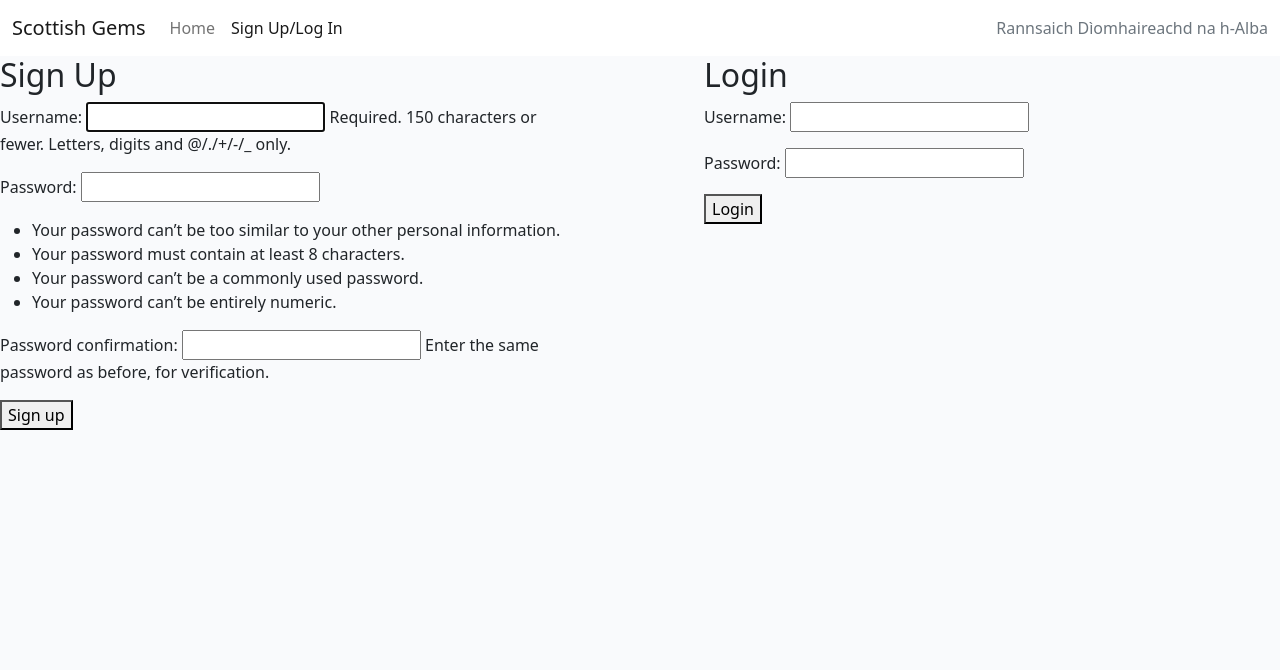
After one commit to GreenNinjaBoy/Scottish-Gems-PP4, a Django app: page /signup_login/ in a window 1280 px wide. The commit adds this page. Shown: the top 670 px of the page. Run offline with Django 4.2, Linux system fonts and the light colour scheme; parts of the project's set-up code (start-up, migrations or seed data) failed here and were passed over.

Commit message:
signup.html(transform signup.html to signup_login.html)

```diff
--- a/scottish_gems/urls.py
+++ b/scottish_gems/urls.py
@@ -1,7 +1,8 @@
 from . import views
+from .views import signup_login
 from django.urls import path
 
 urlpatterns = [
     path('', views.GemList.as_view(), name='home'),
-    path('signup/', views.signup, name='signup'),
+    path('signup_login/', signup_login, name='signup_login'),
 ]
--- a/scottish_gems/views.py
+++ b/scottish_gems/views.py
@@ -1,19 +1,39 @@
 from django.shortcuts import render
 from django.views import generic
 from .models import Post
-from django.contrib.auth.forms import UserCreationForm
+from django.contrib.auth.forms import UserCreationForm, AuthenticationForm, User
 
-def signup(request):
+class CustomUserCreationForm(UserCreationForm):
+    email = forms.EmailField(required=True)
+
+    class Meta:
+        model = User
+        fields = ("username", "email", "password1", "password2")
+
+    def save(self, commit=True):
+        user = super().save(commit=False)
+        user.email = self.cleaned_data["email"]
+        if commit:
+            user.save()
+        return user
+
+def signup_login(request):
+    signup_form = UserCreationForm()
+    login_form = AuthenticationForm()
+
     if request.method == 'POST':
-        form = UserCreationForm(request.POST)
-        if form.is_valid():
-            user = form.save()
-            login(request, user)
-            return redirect('home')
-    else:
-        form = UserCreationForm()
-    return render(request, 'accounts/signup.html', {'form': form})
+        if 'signup' in request.POST:
+            signup_form = UserCreationForm(request.POST)
+            if signup_form.is_valid():
+                signup_form.save()
+                # handle successful signup
+        elif 'login' in request.POST:
+            login_form = AuthenticationForm(data=request.POST)
+            if login_form.is_valid():
+                # handle successful login
+                pass
 
+    return render(request, 'accounts/signup_login.html', {'signup_form': signup_form, 'login_form': login_form})
 
 # Create your views here.
 
--- a/static/css/style.css
+++ b/static/css/style.css
@@ -164,3 +164,12 @@ body {
 .approval {
     color: rgb(222, 146, 168);
 }
+
+.form-container {
+    display: flex;
+    justify-content: space-between;
+}
+
+.form-wrapper {
+    width: 45%;
+}
--- /dev/null
+++ b/templates/accounts/signup_login.html
@@ -0,0 +1,23 @@
+{% extends "base.html" %}
+
+{% block content %}
+<div class="form-container">
+    <div class="form-wrapper">
+        <h2>Sign Up</h2>
+        <form method="post">
+            {% csrf_token %}
+            {{ signup_form.as_p }}
+            <button type="submit" name="signup">Sign up</button>
+        </form>
+    </div>
+
+    <div class="form-wrapper">
+        <h2>Login</h2>
+        <form method="post">
+            {% csrf_token %}
+            {{ login_form.as_p }}
+            <button type="submit" name="login">Login</button>
+        </form>
+    </div>
+</div>
+{% endblock %}
--- a/templates/base.html
+++ b/templates/base.html
@@ -43,7 +43,7 @@
                         <a class="nav-link {% if request.path == home_url %}active{% endif %}" aria-current="page" href="{% url 'home' %}">Home</a>
                     </li>
                     <li>
-                        <a class="nav-link {% if request.path == '/signup/' %}active{% endif %}" href="{% url 'signup' %}">Sign Up</a>
+                        <a class="nav-link {% if request.path == '/signup_login/' %}active{% endif %}" href="{% url 'signup_login' %}">Sign Up/Log In</a>
                     </li>
                 </ul>
                 <span class="navbar-text text-muted">
```
Also changed, not shown: templates/accounts/signup.html (deleted, +0 -10 lines).
